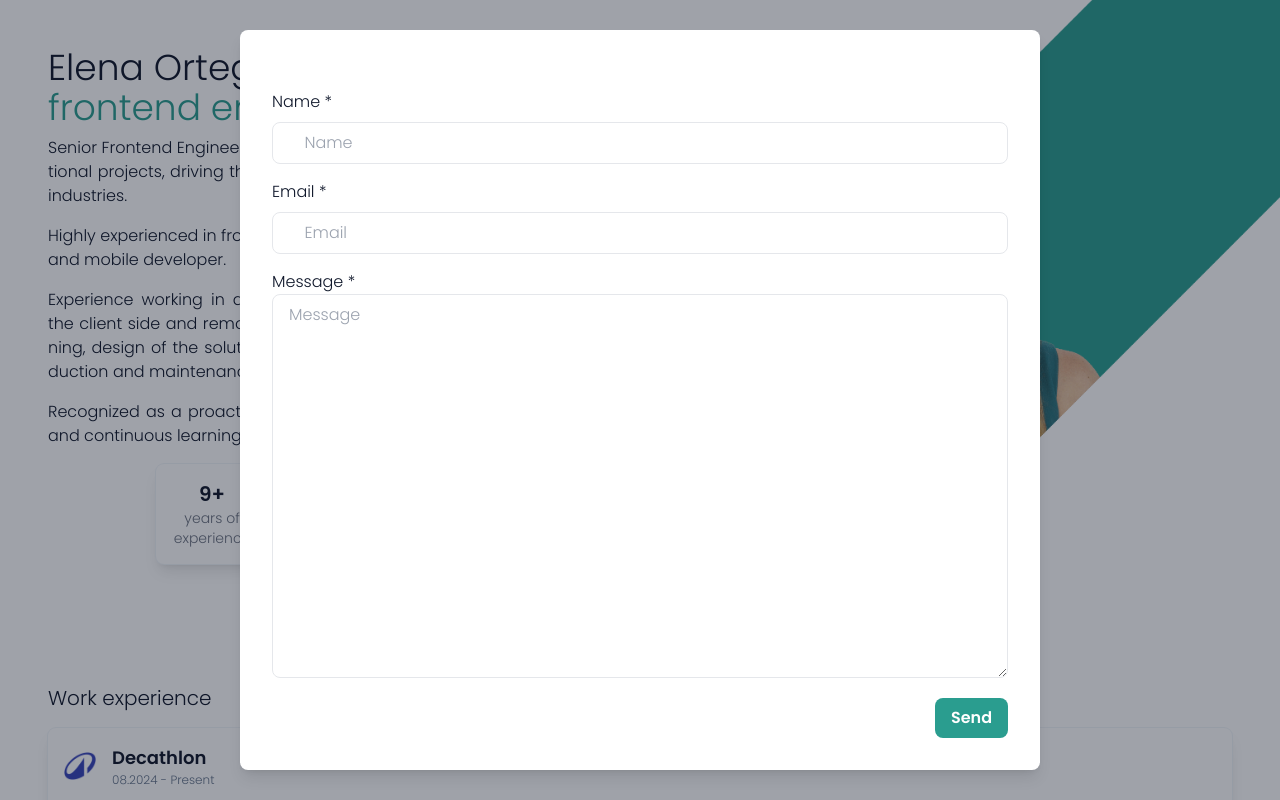
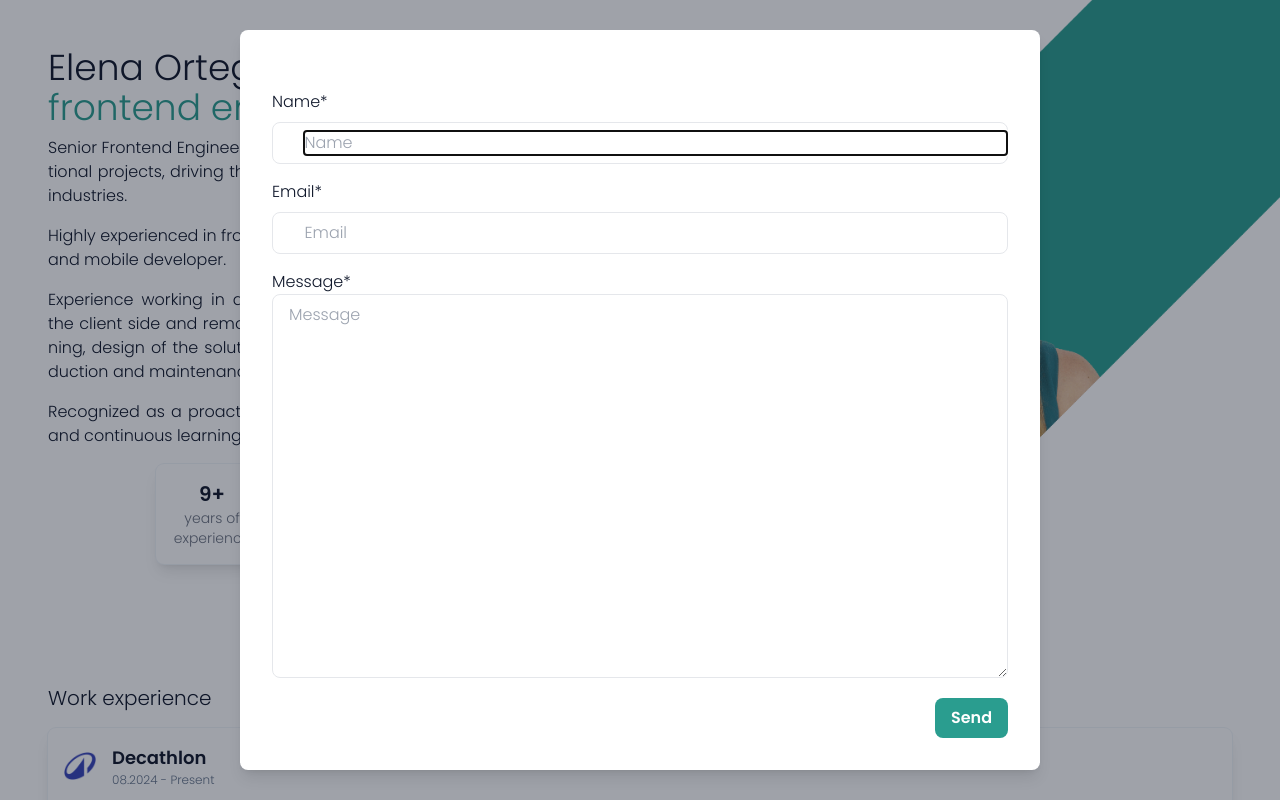
Before and after one commit to elenaorfe/elenaorfe-website, a Next.js app in the folder packages/@elenaorfe-client/: page / in a window 1280 px wide. Both pictures are taken after a click on the button 688 px from the left and 624 px from the top of the page. Shown: the top 800 px of the page. Built offline with nearby package versions, Linux system fonts and the light colour scheme; some icons are missing.

Commit message:
feat(a11y): enhance accessibility for chatbot and contact form components

```diff
--- a/packages/@elenaorfe-client/components/ChatBot/ChatBot.tsx
+++ b/packages/@elenaorfe-client/components/ChatBot/ChatBot.tsx
@@ -105,9 +105,10 @@ const ChatBot = (props: ChatBotProps): React.JSX.Element => {
 			{threadID !== undefined && (
 				<Modal
 					id="chatbot-modal"
-					ariaLabel="Chatbot conversation"
+					ariaLabel={translations.chatbot.a11yLabel}
 					isOpen={showConversation}
 					onClose={closeModal}
+					closeButtonAriaLabel={translations.chatbot.a11yCloseLabel}
 					mainContent={() => (
 						<ChatBotConversation
 							messages={messages}
--- a/packages/@elenaorfe-client/components/ContactForm.tsx
+++ b/packages/@elenaorfe-client/components/ContactForm.tsx
@@ -16,10 +16,11 @@ type formData = {
 type ContactFormProps = {
 	callback: () => void;
 	translations: Translations;
+	initialFocusRef?: React.RefObject<HTMLInputElement>;
 };
 
 const ContactForm = (props: ContactFormProps): React.JSX.Element => {
-	const { callback, translations } = props;
+	const { callback, translations, initialFocusRef } = props;
 	const [formData, setFormData] = useState<formData>({
 		name: '',
 		email: '',
@@ -132,6 +133,7 @@ const ContactForm = (props: ContactFormProps): React.JSX.Element => {
 				required
 				iconName="mage:user"
 				error={errors.name}
+				ref={initialFocusRef}
 			/>
 			<Input
 				id="input-email"
--- a/packages/@elenaorfe-client/components/Input.tsx
+++ b/packages/@elenaorfe-client/components/Input.tsx
@@ -19,7 +19,7 @@ type InputProps = {
 	className?: string;
 };
 
-const Input = (props: InputProps): React.JSX.Element => {
+const Input = React.forwardRef<HTMLInputElement, InputProps>((props, ref) => {
 	const {
 		id,
 		label,
@@ -45,7 +45,7 @@ const Input = (props: InputProps): React.JSX.Element => {
 				className={`mb-2 text-base ${displayLabel ? 'block' : 'hidden'}`}
 			>
 				{label}
-				{required && ' *'}
+				{required && <span aria-hidden="true">*</span>}
 			</label>
 			<div
 				className={`flex flex-1 items-center gap-2 bg-white py-2 pl-2 text-base text-slate-900 dark:bg-slate-900 dark:text-slate-100 ${
@@ -66,11 +66,12 @@ const Input = (props: InputProps): React.JSX.Element => {
 					onKeyDown={onKeyDown}
 					placeholder={placeholder}
 					className="w-full bg-white dark:bg-slate-900"
+					ref={ref}
 				/>
 			</div>
 			{error !== '' && <p className="text-sm text-red-500">{error}</p>}
 		</div>
 	);
-};
+});
 
 export default Input;
--- a/packages/@elenaorfe-client/components/Modal.tsx
+++ b/packages/@elenaorfe-client/components/Modal.tsx
@@ -9,6 +9,7 @@ type ModalProps = {
 	mainContent: React.FC;
 	footerContent?: React.FC;
 	ariaLabel: string;
+	closeButtonAriaLabel: string;
 };
 
 const Modal = (props: ModalProps): React.JSX.Element => {
@@ -20,6 +21,7 @@ const Modal = (props: ModalProps): React.JSX.Element => {
 		mainContent: MainContent,
 		footerContent: FooterContent,
 		ariaLabel,
+		closeButtonAriaLabel,
 	} = props;
 	const [otherFocusableElements, setOtherFocusableElements] = useState<
 		Element[]
@@ -76,14 +78,14 @@ const Modal = (props: ModalProps): React.JSX.Element => {
 	return (
 		<div className="fixed left-0 top-0 z-20 flex h-full w-full items-center justify-center bg-slate-900/40 dark:bg-slate-600/40">
 			<div
-				className={`flex w-[95%] max-w-[800px] flex-col rounded-lg bg-white p-4 md:p-8 text-slate-900 shadow-lg dark:bg-slate-900 dark:text-slate-100 ${isFullScreen ? 'h-[95%]' : ''}`}
+				className={`flex w-[95%] max-w-[800px] flex-col rounded-lg bg-white p-4 text-slate-900 shadow-lg md:p-8 dark:bg-slate-900 dark:text-slate-100 ${isFullScreen ? 'h-[95%]' : ''}`}
 				role="dialog"
 				aria-modal="true"
 				aria-label={ariaLabel}
 				id={id}
 			>
 				<div className="flex-none text-end">
-					<button onClick={handleOnClose} aria-label="Close chat">
+					<button onClick={handleOnClose} aria-label={closeButtonAriaLabel}>
 						<Icon icon="mage:multiply" width={24} height={24} />
 					</button>
 				</div>
--- a/packages/@elenaorfe-client/components/Portfolio/Contact.tsx
+++ b/packages/@elenaorfe-client/components/Portfolio/Contact.tsx
@@ -1,6 +1,6 @@
 import { Icon } from '@iconify/react';
 import { useRouter } from 'next/router';
-import React, { useMemo, useState } from 'react';
+import React, { useEffect, useMemo, useRef, useState } from 'react';
 import { Lang, Translations } from '../../types/common';
 import { Contact } from '../../types/contact';
 import ChatBot from '../ChatBot/ChatBot';
@@ -78,7 +78,29 @@ const ContactButton = (props: ContactButtonProps): React.JSX.Element => {
 	const { source, translations } = props;
 	const [isModalOpen, setIsModalOpen] = useState(false);
 
+	// Ref for the first field to focus when modal opens
+	const firstFocusableRef = useRef<HTMLInputElement | null>(null);
+
+	// Persist last focused element across renders
+	let lastFocusedElement = useRef<HTMLElement | null>(null);
+
+	useEffect(() => {
+		if (isModalOpen) {
+			// Wait a tick so modal and its content mount (portal, transitions, etc.)
+			const t = window.setTimeout(() => {
+				firstFocusableRef.current?.focus();
+			}, 0);
+			return () => window.clearTimeout(t);
+		} else {
+			// Restore focus when modal closes
+			lastFocusedElement.current?.focus?.();
+		}
+	}, [isModalOpen]);
+
 	const openModal = (): void => {
+		// Save last focused element
+		lastFocusedElement.current = document.activeElement as HTMLElement | null;
+
 		setIsModalOpen(true);
 	};
 
@@ -99,12 +121,17 @@ const ContactButton = (props: ContactButtonProps): React.JSX.Element => {
 			</button>
 			<Modal
 				id="contact-form-modal"
-				ariaLabel="Contact form"
+				ariaLabel={translations.contact.form.a11yLabel}
 				isOpen={isModalOpen}
 				onClose={closeModal}
+				closeButtonAriaLabel={translations.contact.form.closeLabel}
 				isFullScreen={false}
 				mainContent={() => (
-					<ContactForm callback={closeModal} translations={translations} />
+					<ContactForm
+						callback={closeModal}
+						translations={translations}
+						initialFocusRef={firstFocusableRef}
+					/>
 				)}
 			/>
 		</React.Fragment>
--- a/packages/@elenaorfe-client/components/Textarea.tsx
+++ b/packages/@elenaorfe-client/components/Textarea.tsx
@@ -27,7 +27,7 @@ const Textarea = (props: TextareaProps): React.JSX.Element => {
 		<div>
 			<label htmlFor={id} className="mb-2 text-base">
 				{label}
-				{required && ' *'}
+				{required && <span aria-hidden="true">*</span>}
 			</label>
 			<textarea
 				id={id}
--- a/packages/@elenaorfe-client/i18n/en.json
+++ b/packages/@elenaorfe-client/i18n/en.json
@@ -26,7 +26,9 @@
 		},
 		"user": {
 			"name": "You"
-		}
+		},
+		"a11yLabel": "Chatbot conversation",
+		"a11yCloseLabel": "Close chatbot conversation"
 	},
 	"courses": {
 		"title": "Courses"
@@ -42,7 +44,9 @@
 			"message": "Message",
 			"name": "Name",
 			"send": "Send",
-			"success": "Thank you for your message! I will get back to you as soon as possible."
+			"success": "Thank you for your message! I will get back to you as soon as possible.",
+			"a11yLabel": "Contact form",
+			"a11yCloseLabel": "Close contact form"
 		}
 	},
 	"date": {
--- a/packages/@elenaorfe-client/i18n/es.json
+++ b/packages/@elenaorfe-client/i18n/es.json
@@ -26,7 +26,9 @@
 		},
 		"user": {
 			"name": "Tu"
-		}
+		},
+		"a11yLabel": "Conversación del chatbot",
+		"a11yCloseLabel": "Cerrar conversación del chatbot"
 	},
 	"courses": {
 		"title": "Cursos"
@@ -42,7 +44,9 @@
 			"message": "Mensaje",
 			"name": "Nombre",
 			"send": "Enviar",
-			"success": "¡Gracias por tu mensaje! Te responderé lo antes posible."
+			"success": "¡Gracias por tu mensaje! Te responderé lo antes posible.",
+			"a11yLabel": "Formulario de contacto",
+			"a11yCloseLabel": "Cerrar formulario de contacto"
 		}
 	},
 	"date": {
```
